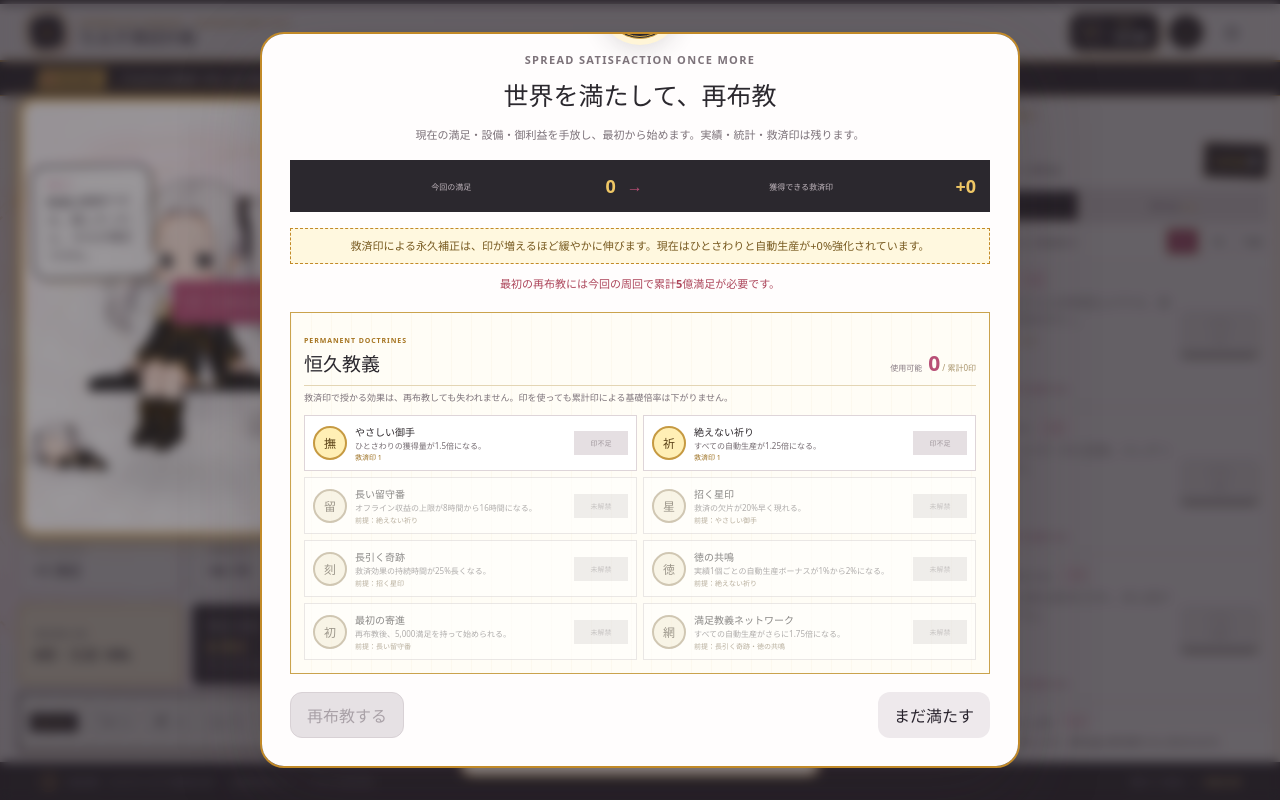
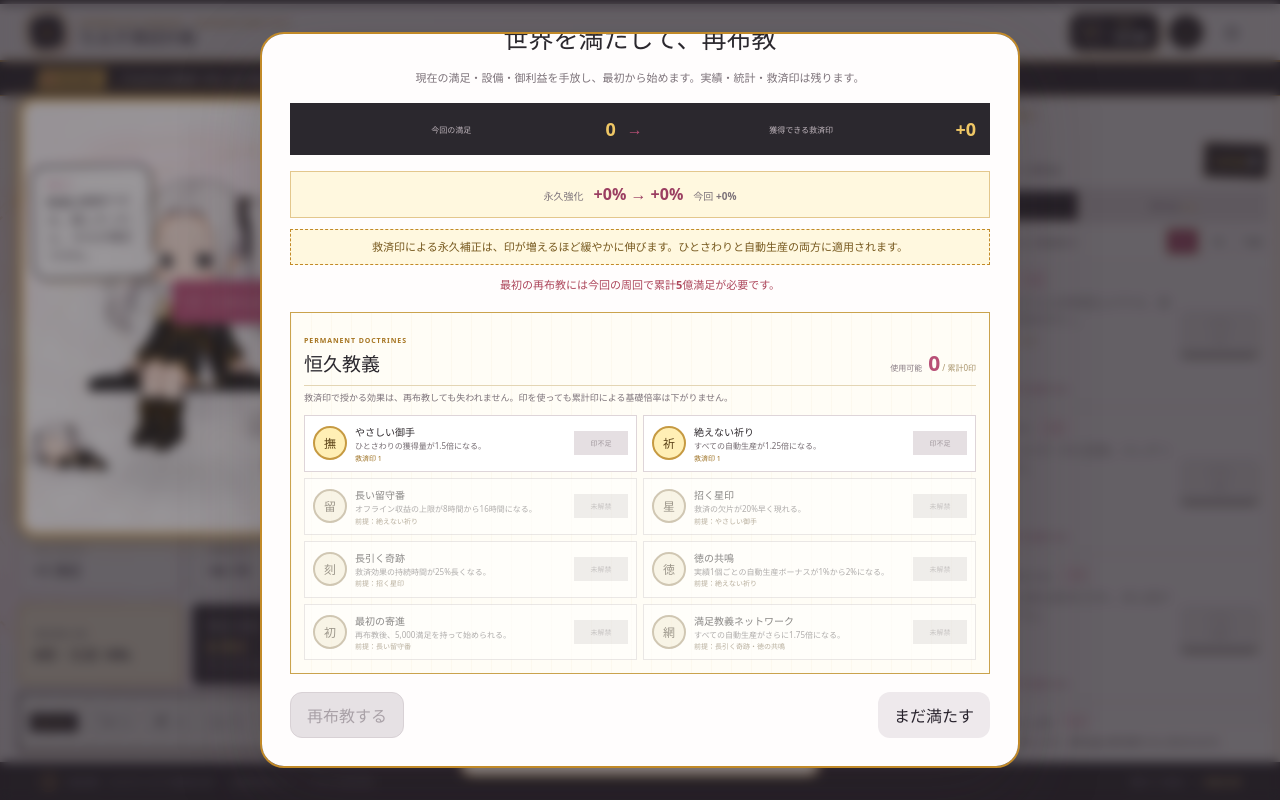
Before and after one commit to gabrietta/chiruko-clicker, a React (Vite) app: page / in a window 1280 px wide. Both pictures are taken after a click on the button "再布教". Built offline with nearby package versions, Linux system fonts and the light colour scheme.

Commit message:
再布教後の強化率予測を追加

```diff
--- a/src/App.css
+++ b/src/App.css
@@ -3437,6 +3437,21 @@
 .prestige-reward span { color: #bfb5bc; font-size: 8px; }
 .prestige-reward strong { color: #efc765; font-size: 18px; }
 .prestige-reward i { color: #b84f76; font-style: normal; }
+.prestige-prediction {
+  display: flex;
+  flex-wrap: wrap;
+  align-items: baseline;
+  justify-content: center;
+  gap: 6px 10px;
+  margin: 10px 0;
+  padding: 9px 12px;
+  border: 1px solid rgba(194, 138, 40, .45);
+  color: #77591f;
+  background: #fff8df;
+}
+.prestige-prediction span { font-size: 10px; font-weight: 800; }
+.prestige-prediction strong { color: #9b3e61; font-size: 16px; }
+.prestige-prediction em { font-size: 10px; font-style: normal; font-weight: 800; }
 .prestige-note { padding: 8px; border: 1px dashed #c28a28; color: #77591f !important; background: #fff8df; }
 .prestige-warning { color: #ad465b !important; font-weight: 800; }
 .prestige-button { padding: 10px 16px; border: 1px solid #d1a649; border-radius: 12px; color: #f2cc72; background: #2b282e; font-weight: 900; cursor: pointer; }
--- a/src/components/PrestigeModal.tsx
+++ b/src/components/PrestigeModal.tsx
@@ -18,6 +18,8 @@ interface PrestigeModalProps {
 export const PrestigeModal = ({ game, onClose, onPrestige, onPurchaseDoctrine }: PrestigeModalProps) => {
   const gain = getPrestigeGain(game.runSatisfaction)
   const virtueBonusPercent = getVirtueMarkBonusPercent(game.virtueMarks)
+  const afterVirtueBonusPercent = getVirtueMarkBonusPercent(game.virtueMarks + gain)
+  const virtueBonusDelta = afterVirtueBonusPercent - virtueBonusPercent
   const spentMarks = getSpentVirtueMarks(game.purchasedDoctrineIds)
   const availableMarks = game.virtueMarks - spentMarks
   return (
@@ -31,7 +33,12 @@ export const PrestigeModal = ({ game, onClose, onPrestige, onPurchaseDoctrine }:
           <span>今回の満足</span><strong>{formatNumber(game.runSatisfaction)}</strong>
           <i>→</i><span>獲得できる救済印</span><strong>+{gain}</strong>
         </div>
-        <p className="prestige-note">救済印による永久補正は、印が増えるほど緩やかに伸びます。現在はひとさわりと自動生産が+{virtueBonusPercent}%強化されています。</p>
+        <p className="prestige-prediction" aria-label={`永久強化は現在プラス${virtueBonusPercent}パーセント、再布教後プラス${afterVirtueBonusPercent}パーセント、今回プラス${virtueBonusDelta}パーセントです`}>
+          <span>永久強化</span>
+          <strong>+{virtueBonusPercent}% → +{afterVirtueBonusPercent}%</strong>
+          <em>今回 +{virtueBonusDelta}%</em>
+        </p>
+        <p className="prestige-note">救済印による永久補正は、印が増えるほど緩やかに伸びます。ひとさわりと自動生産の両方に適用されます。</p>
         {gain <= 0 && <p className="prestige-warning">最初の再布教には今回の周回で累計{formatNumber(GAME_CONFIG.prestigeBaseRequirement)}満足が必要です。</p>}
 
         <section className="doctrine-section" aria-labelledby="doctrine-title">
```
